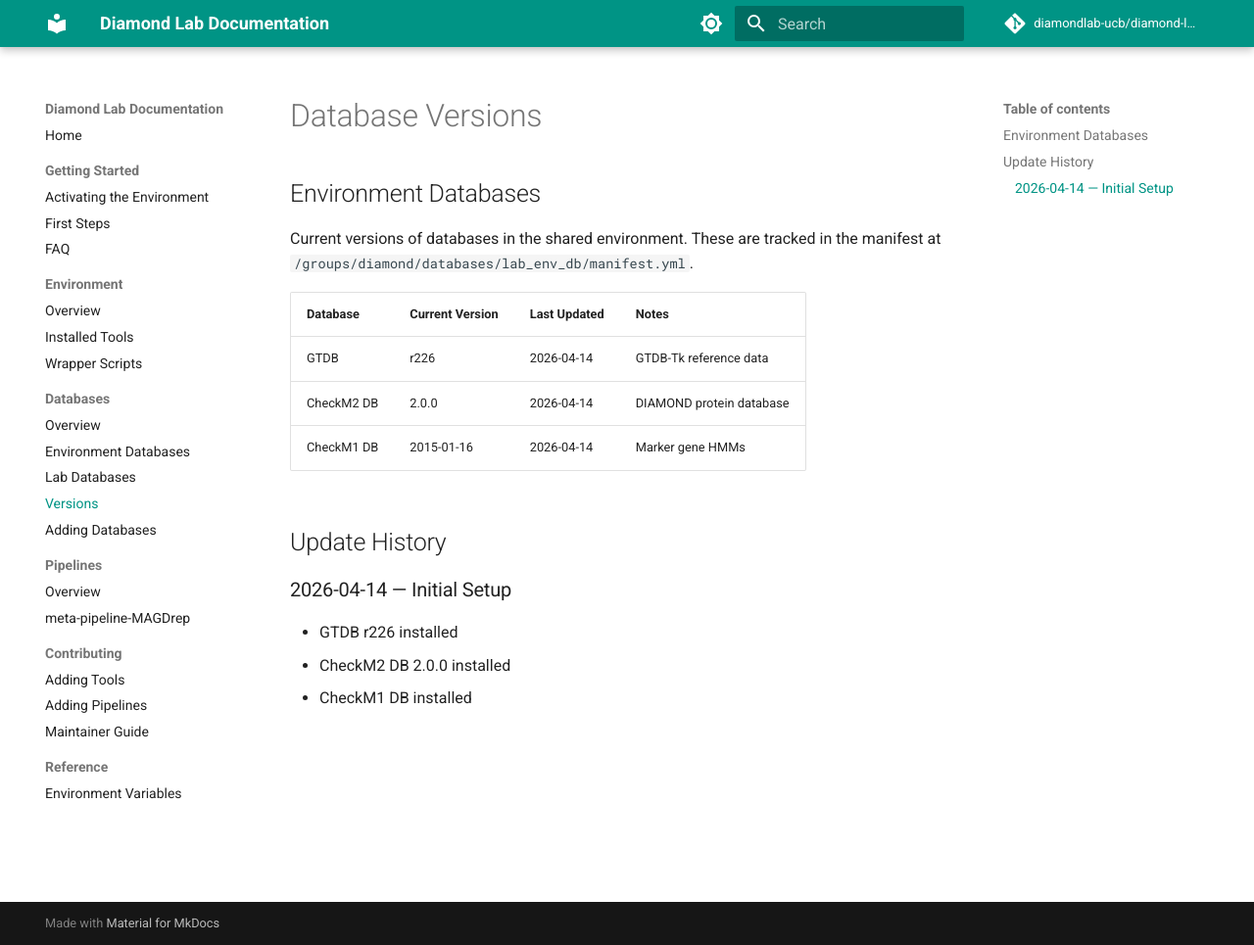
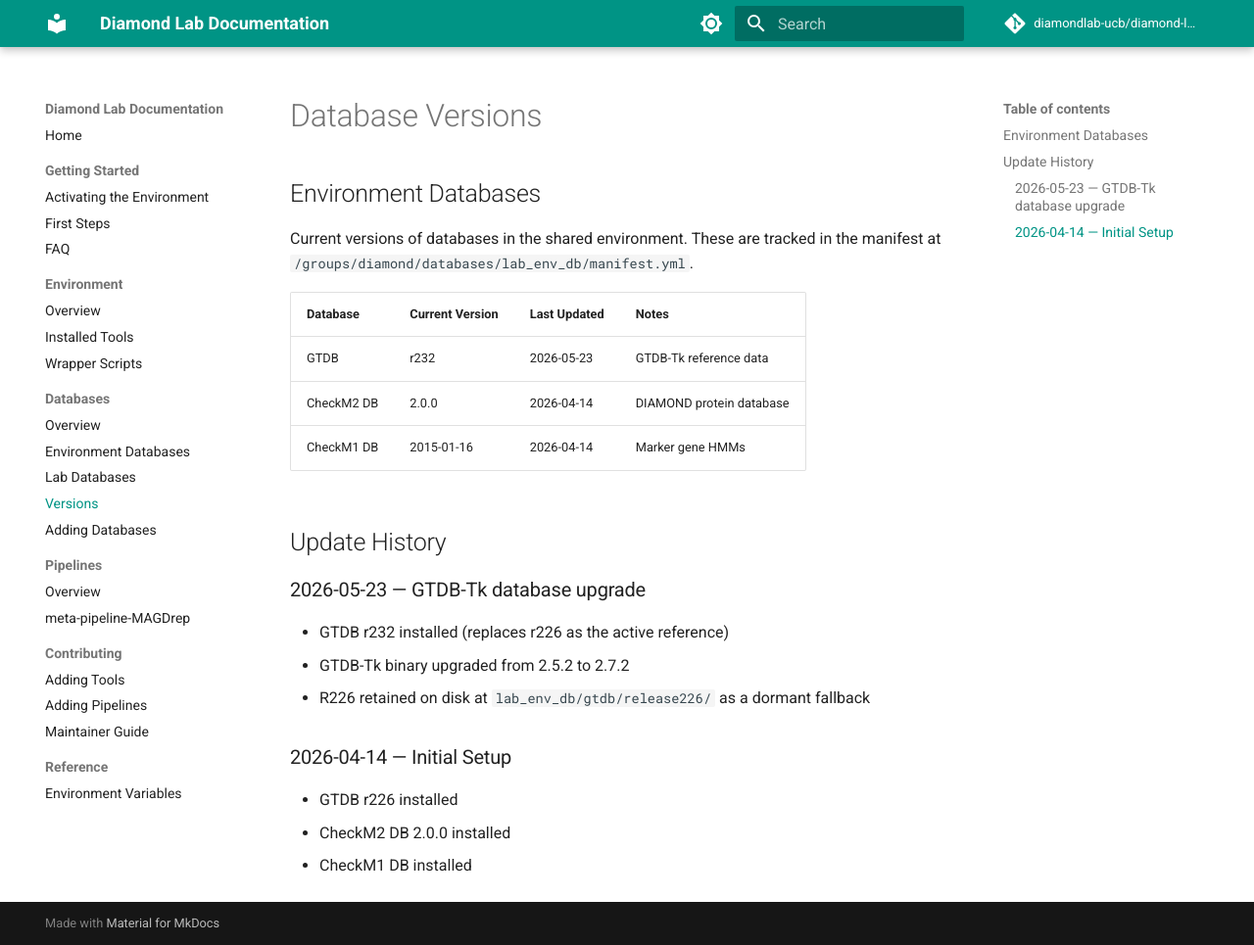
Before and after one commit to diamondlab-ucb/diamond-lab-docs, an MkDocs documentation site: the page built from docs/databases/versions.md, in a window 1280 px wide and 965 px high. Shown: the whole window at 98% size. Built offline with MkDocs 1.6.1 and Material for MkDocs 9.7.7, drawn with Linux system fonts in a browser that asks for light colours; comment, search, counter and statistics services are not loaded.

Commit message:
docs: update env + database pages for GTDB-Tk 2.7.2 / GTDB r232
Companion to diamond-lab-env [0.2.0]: the lab env now ships gtdbtk
2.7.2 and points at the r232 reference database.

- environment/tools.md: gtdbtk 2.5.2 -> 2.7.2; pplacer alpha22 -> alpha19
- databases/versions.md: GTDB row updated to r232 / 2026-05-23,
  Update History section gains a 2026-05-23 entry
- databases/environment-dbs.md: GTDB row r226/85GB -> r232/94GB,
  and example path under "Accessing Databases" corrected to actual
  layout (lab_env_db/gtdb/release232 instead of stale lab_env_db/gtdb-r226)
- reference/environment-variables.md: same path correction
- pipelines/meta-pipeline-MAGDrep.md: pipeline step + required-DBs
  references updated from r226 to r232
- index.md: home-page database summary updated

Co-Authored-By: Claude Opus 4.7 <noreply@anthropic.com>

```diff
--- a/docs/databases/versions.md
+++ b/docs/databases/versions.md
@@ -7,11 +7,18 @@ in the manifest at `/groups/diamond/databases/lab_env_db/manifest.yml`.
 
 | Database | Current Version | Last Updated | Notes |
 |----------|----------------|--------------|-------|
-| GTDB | r226 | 2026-04-14 | GTDB-Tk reference data |
+| GTDB | r232 | 2026-05-23 | GTDB-Tk reference data |
 | CheckM2 DB | 2.0.0 | 2026-04-14 | DIAMOND protein database |
 | CheckM1 DB | 2015-01-16 | 2026-04-14 | Marker gene HMMs |
 
 ## Update History
+
+### 2026-05-23 — GTDB-Tk database upgrade
+
+- GTDB r232 installed (replaces r226 as the active reference)
+- GTDB-Tk binary upgraded from 2.5.2 to 2.7.2
+- R226 retained on disk at `lab_env_db/gtdb/release226/` as a dormant
+  fallback
 
 ### 2026-04-14 — Initial Setup
 
```
Also changed, not shown: docs/databases/environment-dbs.md (+2 -2 lines), docs/environment/tools.md (+2 -2 lines), docs/index.md (+1 -1 lines), docs/pipelines/meta-pipeline-MAGDrep.md (+2 -2 lines), docs/reference/environment-variables.md (+1 -1 lines).
